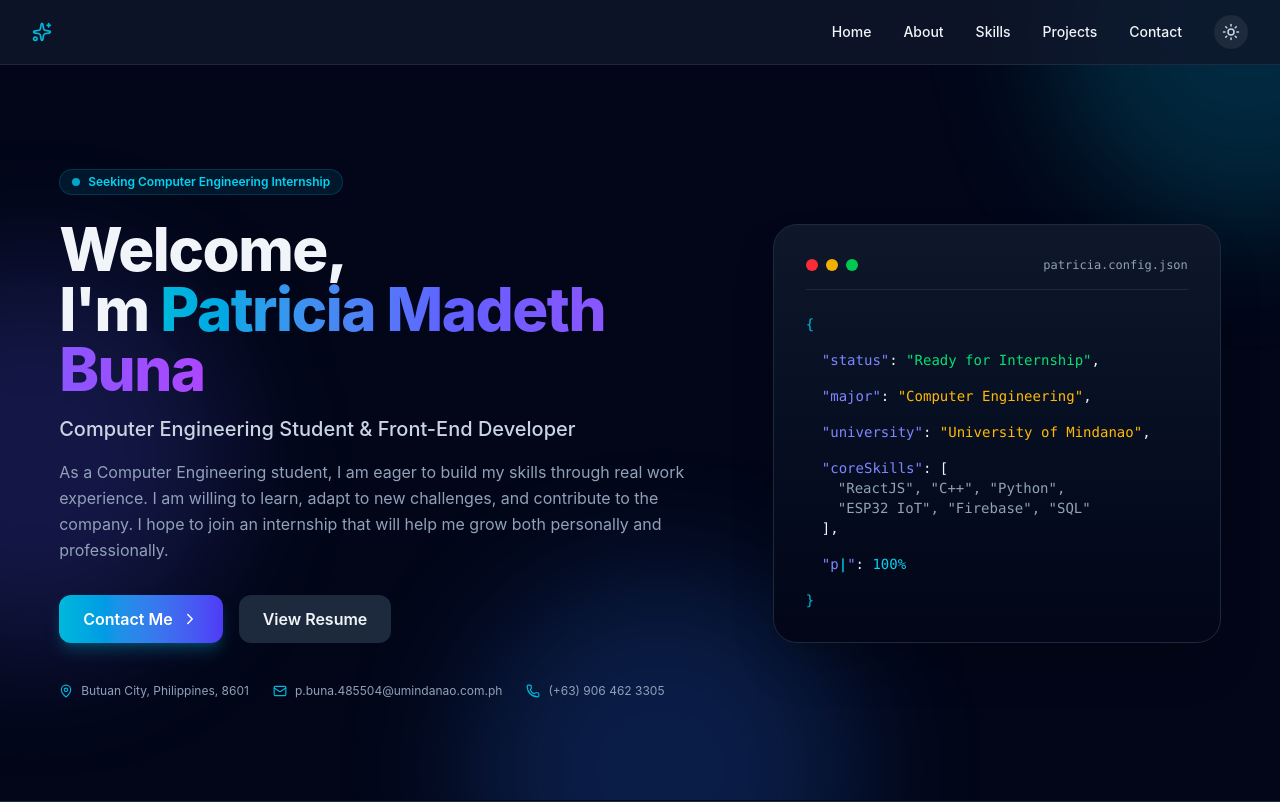
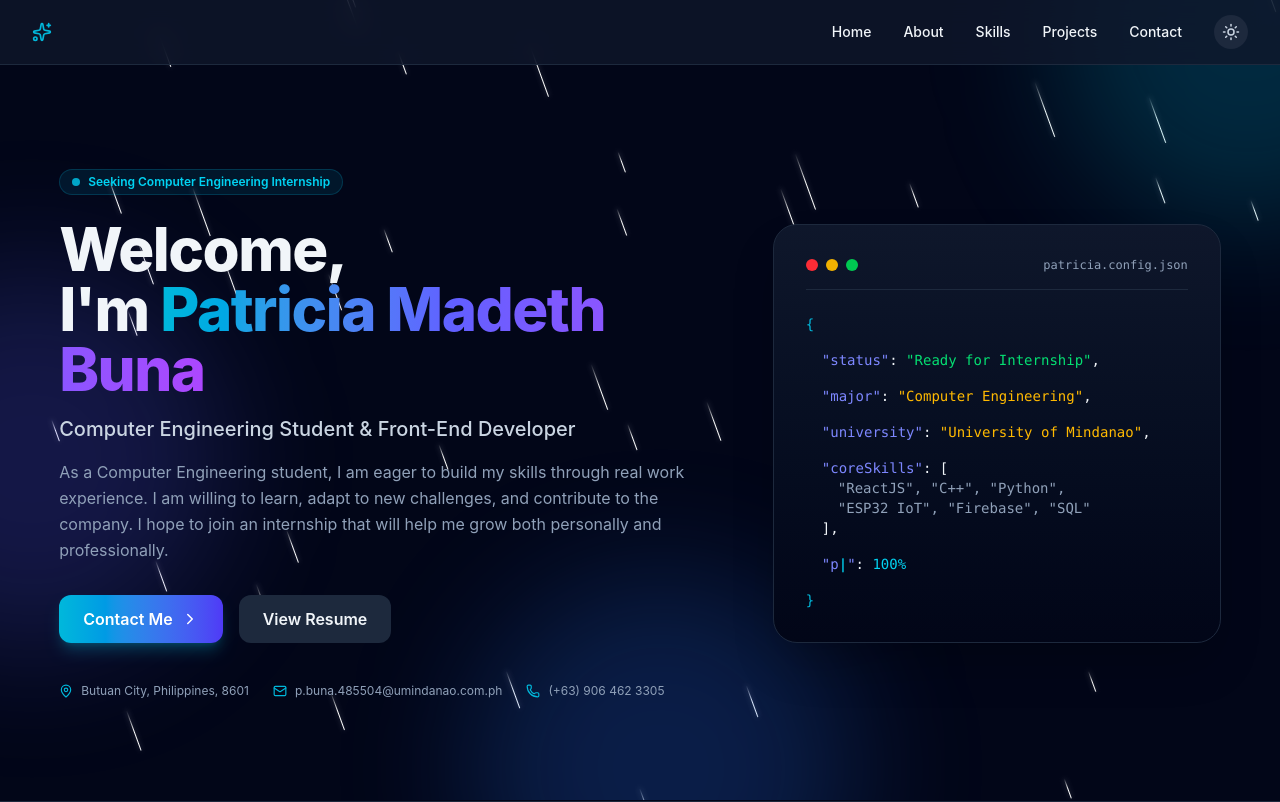
Before and after one commit to patcherist707/patcherist707, a React (Vite) app: page / in a window 1280 px wide. Shown: the top 802 px of the page. Built offline with nearby package versions, Linux system fonts and the light colour scheme.

Commit message:
added background

```diff
--- a/src/App.jsx
+++ b/src/App.jsx
@@ -6,6 +6,7 @@ import Skills from './components/Skills';
 import Projects from './components/Projects';
 import Contact from './components/Contact';
 import Footer from './components/Footer';
+import { RainBackground } from './components/RainBackground';
 
 export default function App() {
   const [darkMode, setDarkMode] = useState(true);
@@ -21,6 +22,7 @@ export default function App() {
   return (
     <div className={`min-h-screen ${darkMode ? 'dark bg-slate-950 text-slate-100' : 'bg-slate-50 text-slate-800'} transition-colors duration-300 font-sans`}>
       {/* Background Decorative Glow Effects */}
+      <RainBackground />
       <div className="fixed inset-0 pointer-events-none overflow-hidden z-0">
         <div className="absolute -top-40 -right-40 w-96 h-96 bg-cyan-500/10 dark:bg-cyan-500/20 rounded-full blur-3xl"></div>
         <div className="absolute top-1/3 -left-40 w-96 h-96 bg-indigo-500/10 dark:bg-indigo-500/20 rounded-full blur-3xl"></div>
--- /dev/null
+++ b/src/components/RainBackground.jsx
@@ -0,0 +1,53 @@
+import { useState, useEffect } from 'react'
+
+export const RainBackground = () => {
+    const [rains, setRains] = useState([])
+
+    useEffect(() => {
+        generateRains();
+
+        const handleResize = () => {
+            generateRains();
+        }
+
+        window.addEventListener('resize', handleResize);
+
+        return () => {
+            window.removeEventListener('resize', handleResize);
+        };
+    }, [])
+
+    const generateRains = () => {
+        const numRains = 100
+        const newRains = []
+
+        for (let i = 0; i < numRains; i++) {
+            const duration = Math.random() * 4 + 9;
+
+            newRains.push({
+                id: i,
+                size: Math.random() * 2 + 1,
+                x: Math.random() * 140 - 20,
+                y: -(Math.random() * 25 + 5),
+                delay: -(Math.random() * duration),
+                animationDuration: duration,
+            })
+        }
+        setRains(newRains);
+    }
+
+    return (
+        <div className="fixed inset-0 overflow-hidden pointer-events-none z-0">
+            {rains.map(rain => (
+                <div key={rain.id} className="rain animate-rain" style={{
+                    width: rain.size * 20 + "px",
+                    height: rain.size * 0.5 + "px",
+                    left: rain.x + "%",
+                    top: rain.y + "%",
+                    animationDelay: rain.delay + "s",
+                    animationDuration: rain.animationDuration + "s",
+                }}/>
+            ))}
+        </div>
+    )
+}
--- a/src/index.css
+++ b/src/index.css
@@ -1,4 +1,32 @@
 @import "tailwindcss";
+
+@theme {
+  --animate-float: float 6s ease-in-out infinite;
+  --animate-pulse-subtle: pulse-subtle 4s ease-in-out infinite;
+  --animate-fade-in: fade-in 0.7s ease-out forwards;
+  --animate-fade-in-delay-1: fade-in 0.7s ease-out 0.2s forwards;
+  --animate-fade-in-delay-2: fade-in 0.7s ease-out 0.4s forwards;
+  --animate-fade-in-delay-3: fade-in 0.7s ease-out 0.6s forwards;
+  --animate-fade-in-delay-4: fade-in 0.7s ease-out 0.8s forwards;
+  --animate-rain: rain 5s linear infinite;
+
+  @keyframes rain {
+    0% {
+      transform: rotate(250deg) translateX(300px);
+      opacity: 0;
+    }
+    5% {
+    opacity: 1;
+  }
+    85% {
+      opacity: 1;
+    }
+    100% {
+      transform: rotate(250deg) translateX(-150vh);
+      opacity: 0;
+    }
+  }
+}
 
 @custom-variant dark (&:where(.dark, .dark *));
 
@@ -13,3 +41,8 @@ body {
 html {
   scroll-behavior: smooth;
 }
+
+@utility rain {
+  @apply absolute bg-linear-to-r from-white via-white to-transparent rounded-full;
+  box-shadow: 0 0 5px 0px rgba(255, 255, 255, 0.3);
+}
```
